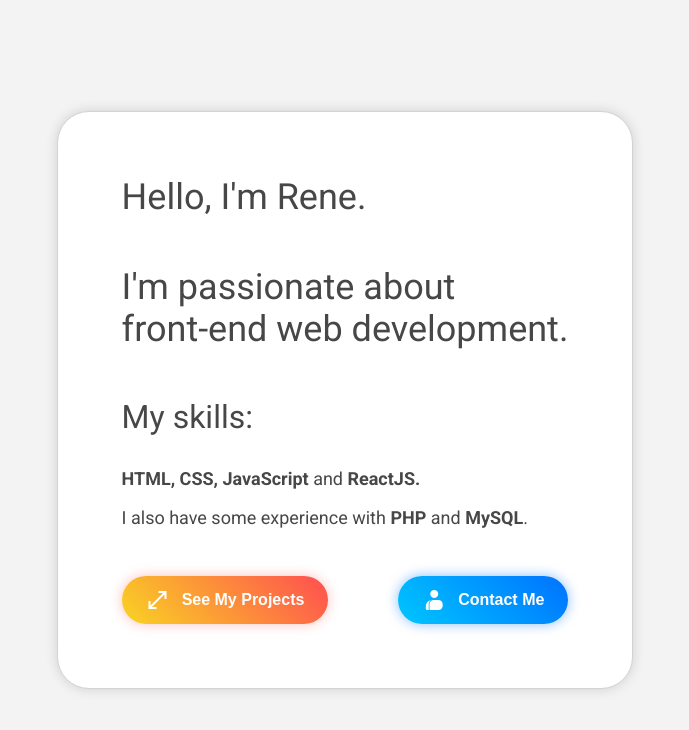
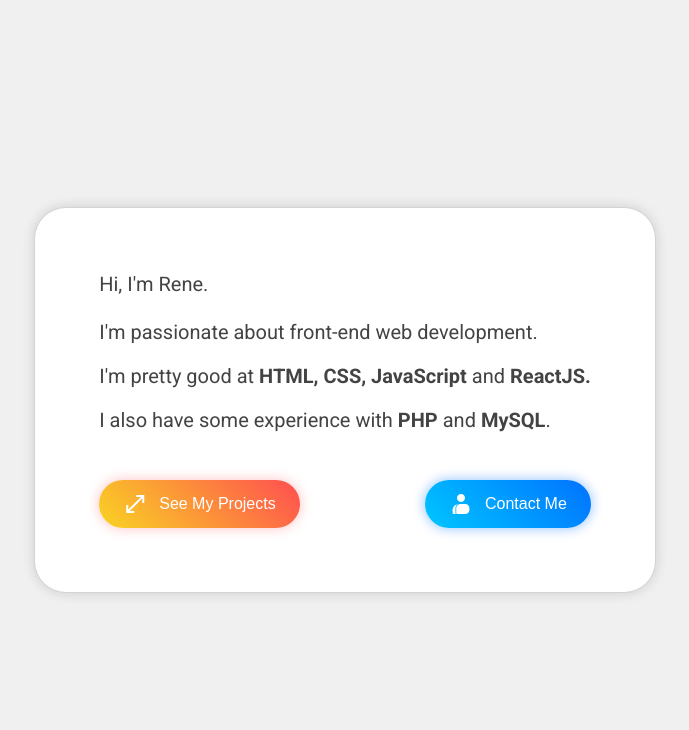
Before and after one commit to rreede/Porfolio-Projects, a plain HTML site: page portfolio-website/index.html in a window 1280 px wide. Shown: the whole page, without its empty margins (295-984 px from the left). Drawn offline with nearby package versions, Linux system fonts and the light colour scheme.

Commit message:
Refactor/style: Improved contrast
- Made text more visible and added more space for elements

```diff
--- a/portfolio-website/index.html
+++ b/portfolio-website/index.html
@@ -16,15 +16,10 @@
 
 <main>
 
-
-
-
     <div class="container">
-        <h1>Hello, I'm Rene. <br><span class="passion-txt">I'm passionate about<br> front-end web development.</span></h1>
-        <p><span class="myskills">My skills:</span> </p><span class="strenghts-text"> HTML, CSS, JavaScript</span> and <span class="strenghts-text">ReactJS.</span>
+        <h1>Hi, I'm Rene.<br><br>I'm passionate about front-end web development.</h1>
+        <p>I'm pretty good at<strong> HTML, CSS, JavaScript</strong> and <strong>ReactJS.</strong></p>
         <p>I also have some experience with <strong>PHP</strong> and <strong>MySQL</strong>.</p>
-
-
 
         <section class="call-to-action-btn-container">
 
@@ -37,7 +32,6 @@
 
         </section>
     </div>
-
 
     <div class="contact-me-modal">
         <span class="close-contact-modal">X</span>
--- a/portfolio-website/style.css
+++ b/portfolio-website/style.css
@@ -3,15 +3,16 @@ body,html {
     padding:32px;
     box-sizing:border-box;
     height:100%;
-    color:rgb(71, 71, 71);
+    color:rgb(67, 67, 67);
     font-family: "Roboto", sans-serif;
-    background:rgb(243, 243, 243);
-    font-size:18px;
+    background:rgb(240, 240, 240);
+    font-size:20px;
 }
 
 h1 {
     margin:0;
-    margin-bottom:48px;
+    font-size:20px;
+
     font-weight:normal;
 }
 
@@ -24,19 +25,13 @@ main {
 }
 
 .container {
-    max-width:600px;
+    max-width:650px;
     background:white;
     box-sizing: border-box;
     border-radius:32px;
     padding:64px;
     box-shadow:0px 0px 12px 1px rgba(0, 0, 0, 0.127);
     border:1px solid lightgray;
-}
-
-.headshot-img {
-    width:150px;
-    height:150px;
-    border-radius:32px;
 }
 
 .contact-btn {
@@ -47,7 +42,7 @@ main {
     padding:12px 24px;
     border-radius:32px;
     border:none;
-    font-weight:bold;
+    font-weight:normal;
     color:white;
     box-shadow:0px 0px 12px 1px #0073ff65;
     background:linear-gradient(45deg,#00c6ff, #0072ff);
@@ -61,7 +56,7 @@ main {
     padding:12px 24px;
     border-radius:32px;
     border:none;
-    font-weight:bold;
+    font-weight:normal;
     color:white;
      box-shadow:0px 0px 12px 1px #ff4e514d;
     background:linear-gradient(45deg,
@@ -96,11 +91,11 @@ margin-right:12px;
 }
 
 .icon {
-    font-size:24px;
+    font-size:16px;
 }
 
 .myskills {
-    font-size:32px;
+    font-size:24px;
     display:block;
     margin-bottom:32px;
 }
```
